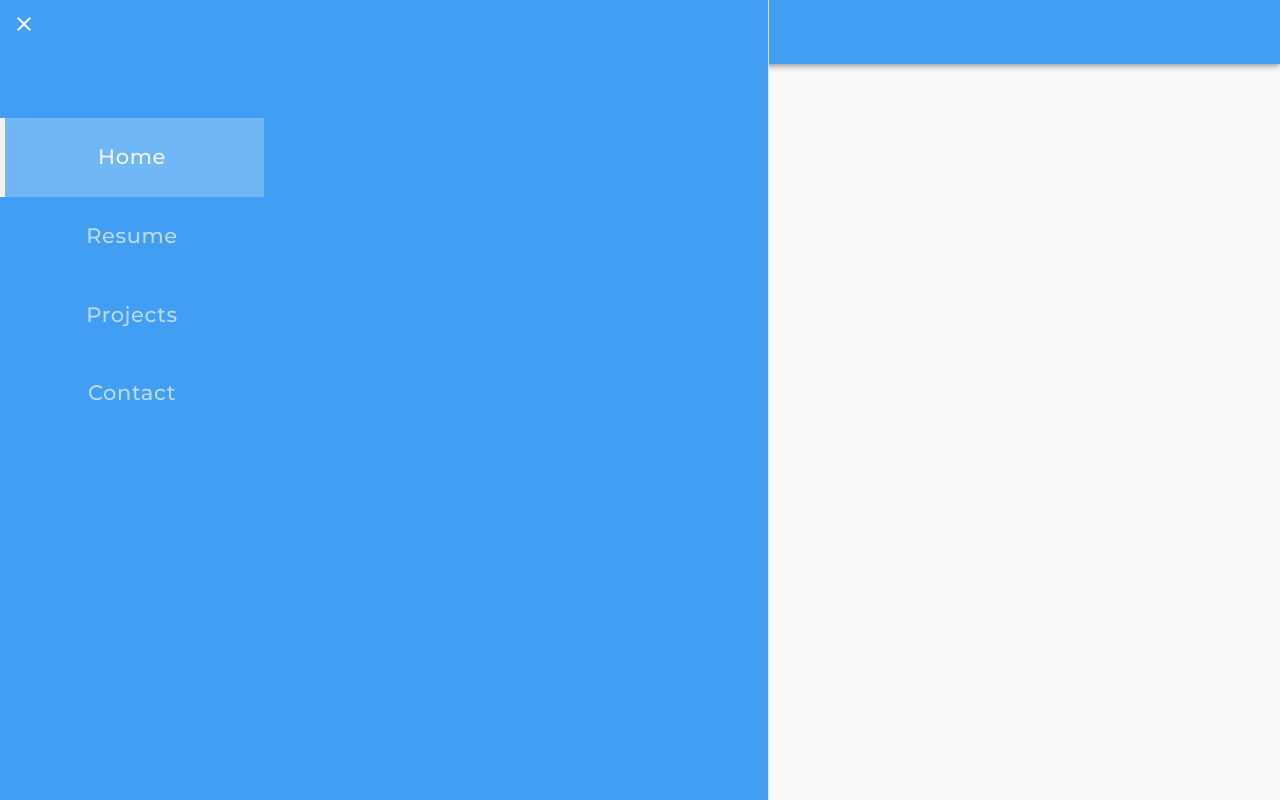
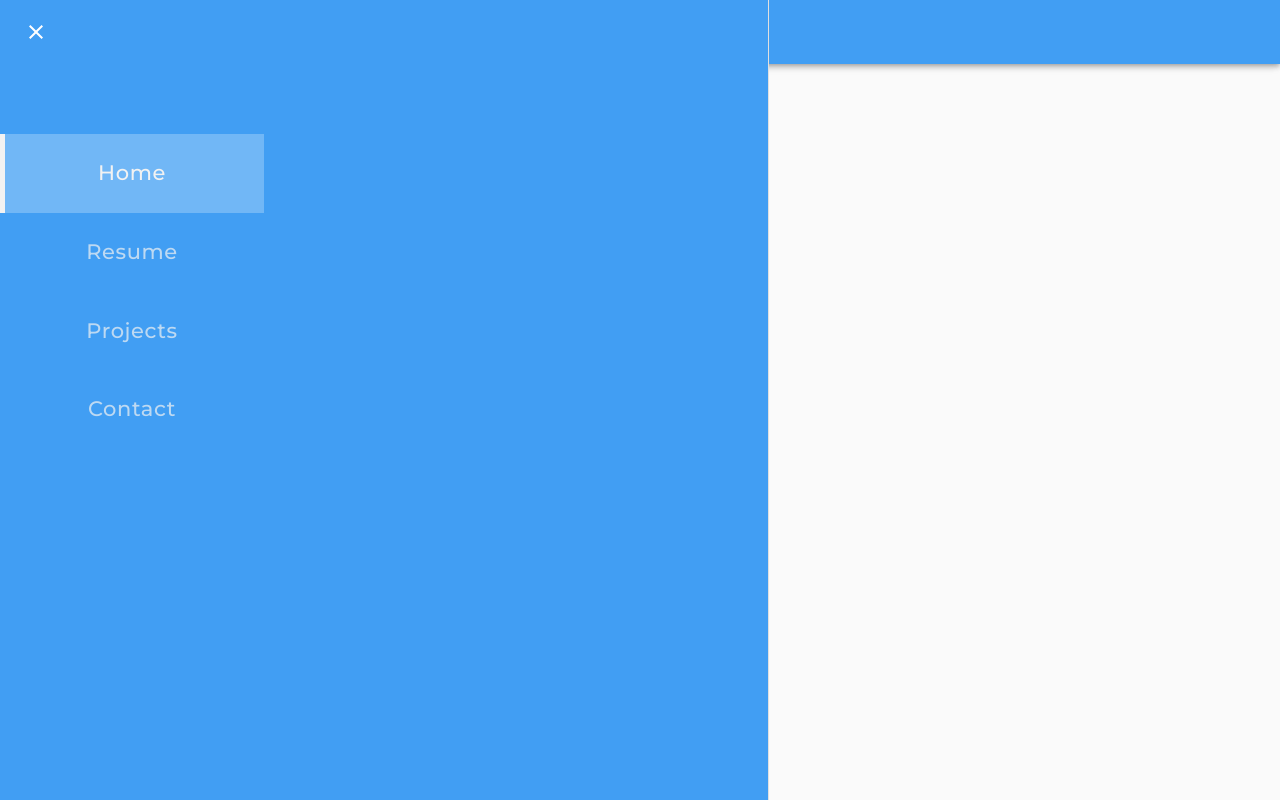
Before and after one commit to ViniciusALS/portifolio, a React (Create React App) app: page / in a window 1280 px wide. Both pictures are taken after a click on the button "open menu". Built offline with nearby package versions, Linux system fonts and the light colour scheme.

Commit message:
Edit close icon position

```diff
--- a/src/components/Navbar.js
+++ b/src/components/Navbar.js
@@ -70,11 +70,13 @@ class Navbar extends React.Component {
                     open={this.state.open}>
                     <div
                         className={classes.sideBar}>
-                        <div>
-                            <IconButton onClick={this.handleClick}>
+                        <Toolbar>
+                            <IconButton
+                                onClick={this.handleClick}
+                                edge="start">
                                 <StyledCloseIcon/>
                             </IconButton>
-                        </div>
+                        </Toolbar>
                         <StyledTabs
                             orientation="vertical"
                             value={this.state.value}
```
